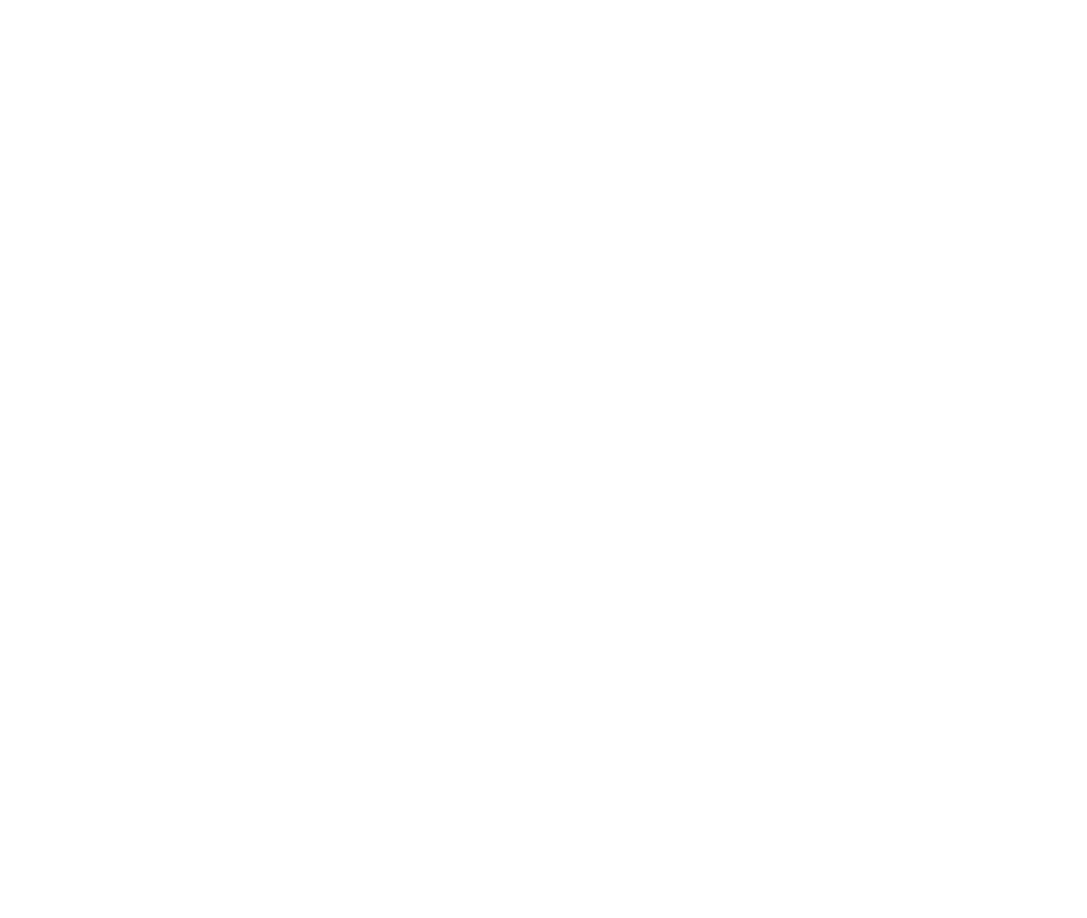
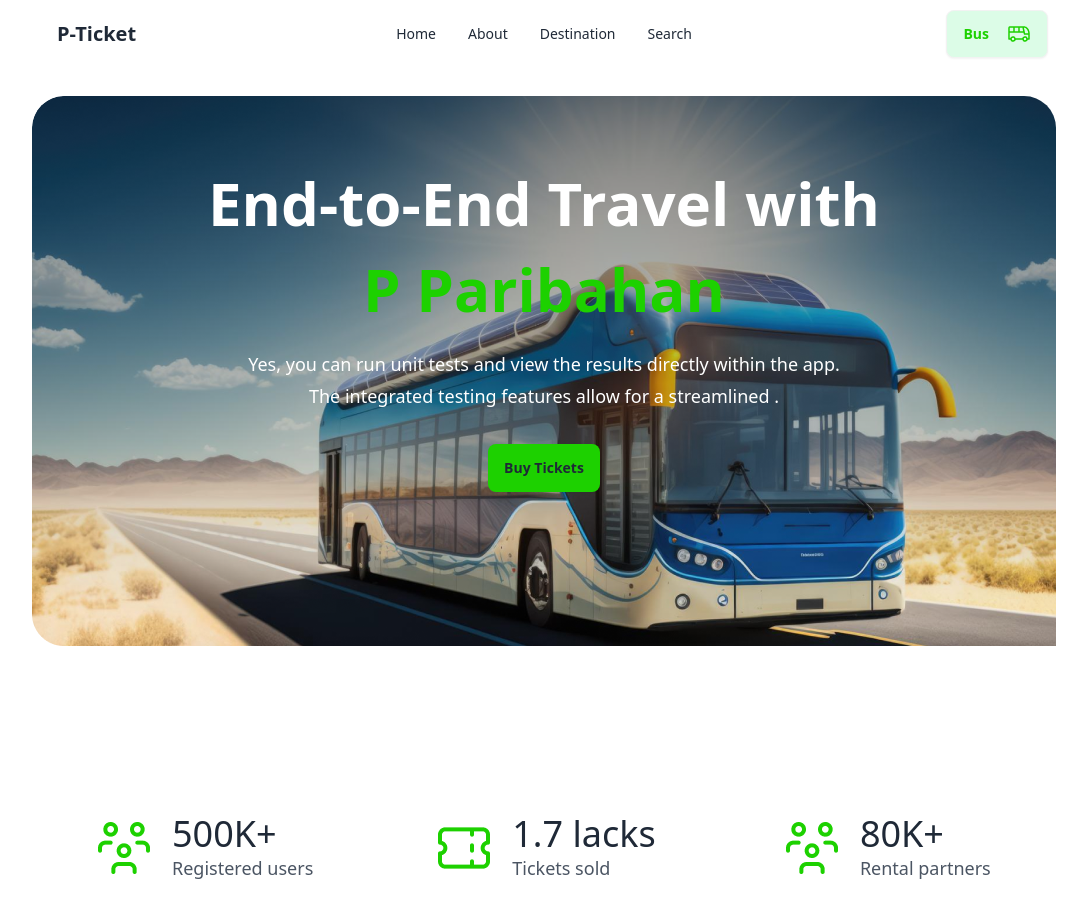
Before and after one commit to arifadnan05/assignment-5, a plain HTML site: page index.html in a window 1280 px wide. Shown: the whole page, without its empty margins (96-1183 px from the left). Before the commit the page ends 800 px from the top, so only its background shows below. Drawn offline with nearby package versions, Linux system fonts and the light colour scheme.

Commit message:
navbar and banner section added

```diff
--- a/index.html
+++ b/index.html
@@ -11,8 +11,91 @@
 </head>
 
 <body>
-    <header>
+    <header class="container mx-auto lg:px-32">
+        <nav>
+            <div class="navbar bg-base-100">
+                <div class="navbar-start">
+                    <div class="dropdown">
+                        <div tabindex="0" role="button" class="btn btn-ghost lg:hidden">
+                            <svg xmlns="http://www.w3.org/2000/svg" class="h-5 w-5" fill="none" viewBox="0 0 24 24"
+                                stroke="currentColor">
+                                <path stroke-linecap="round" stroke-linejoin="round" stroke-width="2"
+                                    d="M4 6h16M4 12h8m-8 6h16" />
+                            </svg>
+                        </div>
+                        <ul tabindex="0"
+                            class="menu menu-sm dropdown-content mt-3 z-[1] p-2 shadow bg-base-100 rounded-box w-52">
+                            <li><a>Home</a></li>
+                            <li><a>About</a></li>
+                            <li><a>Destination</a></li>
+                            <li><a>Search</a></li>
+                        </ul>
+                    </div>
+                    <a class="btn btn-ghost text-xl">P-Ticket</a>
+                </div>
+                <div class="navbar-center hidden lg:flex">
+                    <ul class="menu menu-horizontal px-1">
+                        <li><a>Home</a></li>
+                        <li><a>About</a></li>
+                        <li><a>Destination</a></li>
+                        <li><a>Search</a></li>
+                    </ul>
+                </div>
+                <div class="navbar-end">
+                    <a class="btn text-[#1DD100] bg-green-100">Bus
+                        <img class="ml-[10px]" src="images/bus-icon.png" alt="">
+                    </a>
+                </div>
+            </div>
+        </nav>
 
+        <!-- banner section start hare -->
+        <div class="banner mt-7">
+            <div class="bg-[url(images/banner.png)] h-[50vh] lg:min-h-screen rounded-[32px] bg-no-repeat">
+                <div class="flex justify-center items-center flex-col">
+                    <h1
+                        class="text-3xl lg:text-6xl leading-10 lg:leading-[86px] font-extrabold text-white text-center mt-16">
+                        End-to-End Travel with <br> <span class="text-[#1DD100]">P Paribahan</span></h1>
+                    <p class="text-lg text-white leading-7 lg:leading-8 text-center mt-4">Yes, you can run unit tests
+                        and view the results directly within the app. <br> The integrated testing features allow for a
+                        streamlined .</p>
+                    <button class="btn bg-[#1DD100] border-0 mt-8">Buy Tickets</button>
+                </div>
+
+            </div>
+
+            <!-- banner footer -->
+            <div class="flex flex-col items-center lg:flex-row  lg:justify-around lg:-translate-y-28">
+                <div class="flex justify-center items-center bg-white rounded-3xl w-[308px] h-32">
+                    <div>
+                        <img src="images/people.png" alt="">
+                    </div>
+                    <div class="ml-4">
+                        <h3 class="text-4xl">500K+</h3>
+                        <p class="text-lg text-gray-600">Registered users</p>
+                    </div>
+                </div>
+                <div class="flex justify-center items-center bg-white rounded-3xl w-[308px] h-32">
+                    <div>
+                        <img src="images/ticket-cupon.png" alt="">
+                    </div>
+                    <div class="ml-4">
+                        <h3 class="text-4xl">1.7 lacks</h3>
+                        <p class="text-lg text-gray-600">Tickets sold</p>
+                    </div>
+                </div>
+                <div class="flex justify-center items-center bg-white rounded-3xl w-[308px] h-32">
+                    <div>
+                        <img src="images/people.png" alt="">
+                    </div>
+                    <div class="ml-4">
+                        <h3 class="text-4xl">80K+</h3>
+                        <p class="text-lg text-gray-600">Rental partners</p>
+                    </div>
+                </div>
+            </div>
+        </div>
+        <!-- banner section end -->
     </header>
     <main>
 
```
